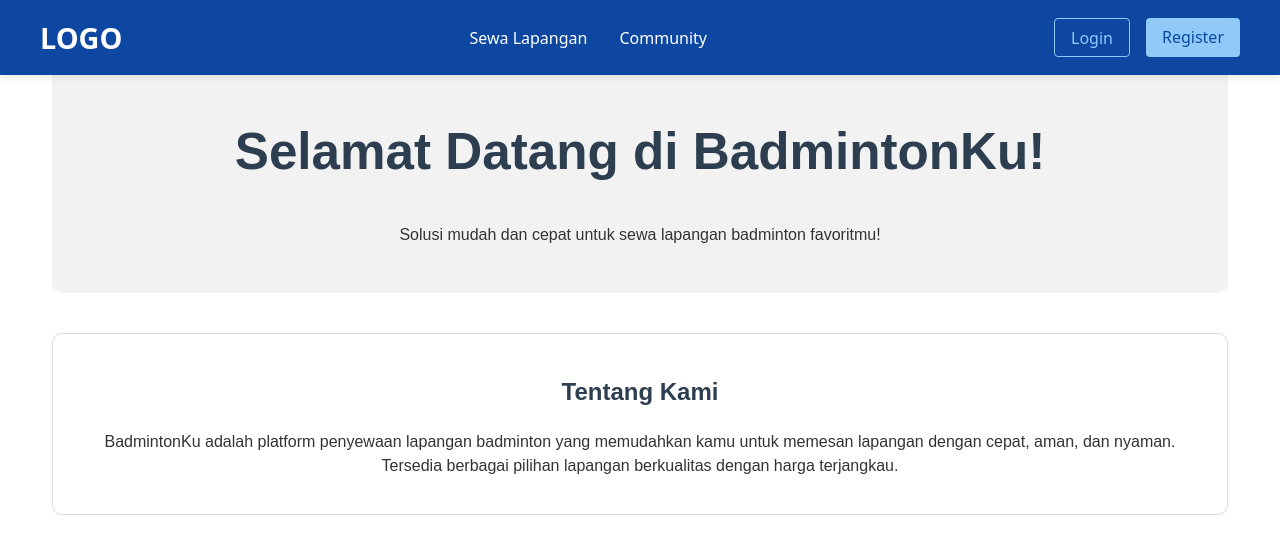
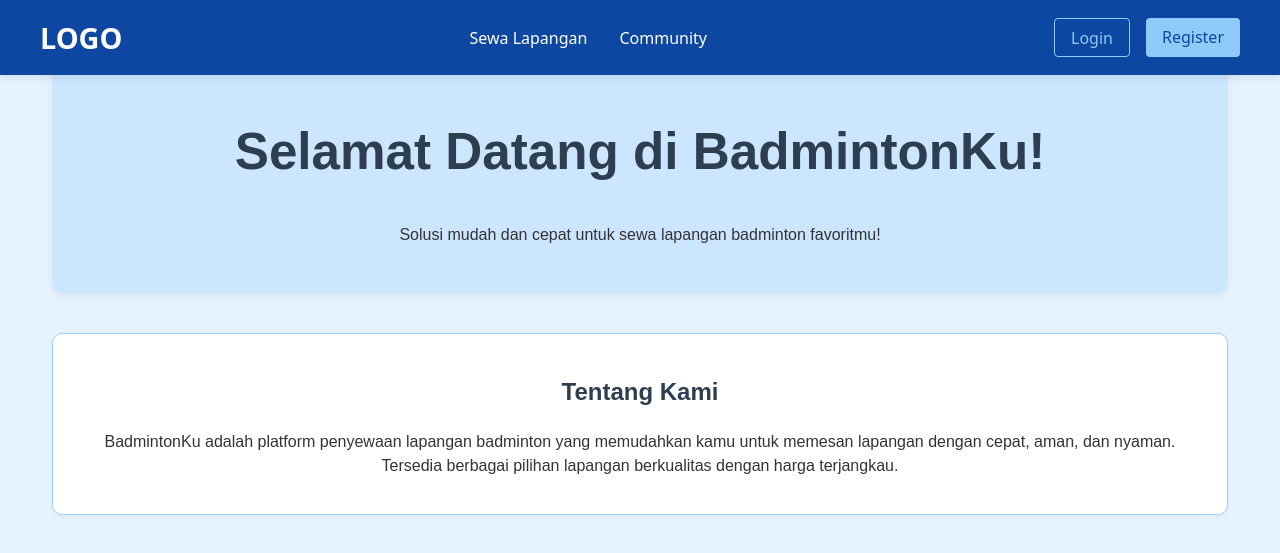
Before and after one commit to dwitamara/api-frontend, a Vue app in the folder frontend/: page / in a window 1280 px wide. Shown: the top 553 px of the page. Built offline with nearby package versions, Linux system fonts and the light colour scheme.

Commit message:
update bg

```diff
--- a/frontend/src/views/Home.vue
+++ b/frontend/src/views/Home.vue
@@ -49,6 +49,7 @@ export default {
   padding: 20px;
   font-family: Arial, sans-serif;
   color: #333333;
+  min-height: 100vh;
 }
 
 section {
@@ -56,10 +57,11 @@ section {
 }
 
 .banner {
-  background-color: #f2f2f2;
+  background-color: #cce6ff; /* biru pastel lembut */
   padding: 30px;
   text-align: center;
   border-radius: 10px;
+  box-shadow: 0 4px 8px rgba(0, 0, 0, 0.05);
 }
 
 .description,
@@ -68,8 +70,9 @@ section {
   background-color: #ffffff;
   color: #333333;
   padding: 20px;
-  border: 1px solid #ddd;
+  border: 1px solid #99cfff; /* border biru pastel */
   border-radius: 10px;
+  box-shadow: 0 2px 6px rgba(0, 0, 0, 0.03);
 }
 
 h1, h2 {
@@ -85,3 +88,12 @@ ul li {
   margin-bottom: 10px;
 }
 </style>
+
+<!-- Tambahkan ini di luar <style scoped> agar berlaku global -->
+<style>
+html, body {
+  background-color: #e6f2ff; /* biru pastel sangat lembut */
+  margin: 0;
+  padding: 0;
+}
+</style>
```
